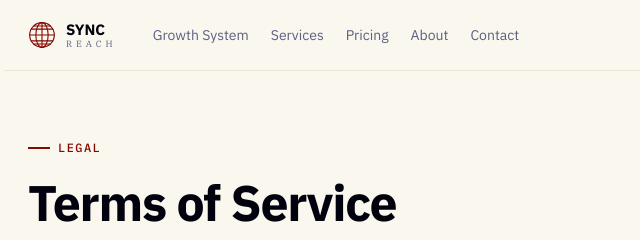
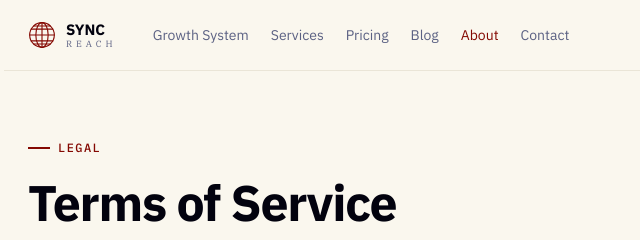
Before and after one commit to SyncReach/SyncReach.github.io, an Eleventy site: page terms.html in a window 1280 px wide. Shown: the top 240 px of the page, 36-676 px from the left. Built offline with nearby package versions, Linux system fonts and the light colour scheme; Eleventy itself is replaced by a stand-in of ours; files that its build step writes are made by us from their sources.

Commit message:
Update terms.html

```diff
--- a/terms.html
+++ b/terms.html
@@ -71,7 +71,7 @@
     <span class="brand__name"><b>SYNC</b><span>REACH</span></span>
   </a>
   <div class="nav__links">
-    <a href="/#system">Growth System</a><a href="/services">Services</a><a href="/pricing">Pricing</a><a href="/about">About</a><a href="/contact">Contact</a>
+    <a href="/#system">Growth System</a><a href="/services">Services</a><a href="/pricing">Pricing</a><a href="/blog">Blog</a><a href="/about" aria-current="page">About</a><a href="/contact">Contact</a>
   </div>
   <span class="nav__sp"></span>
   <div class="nav__right">
```
